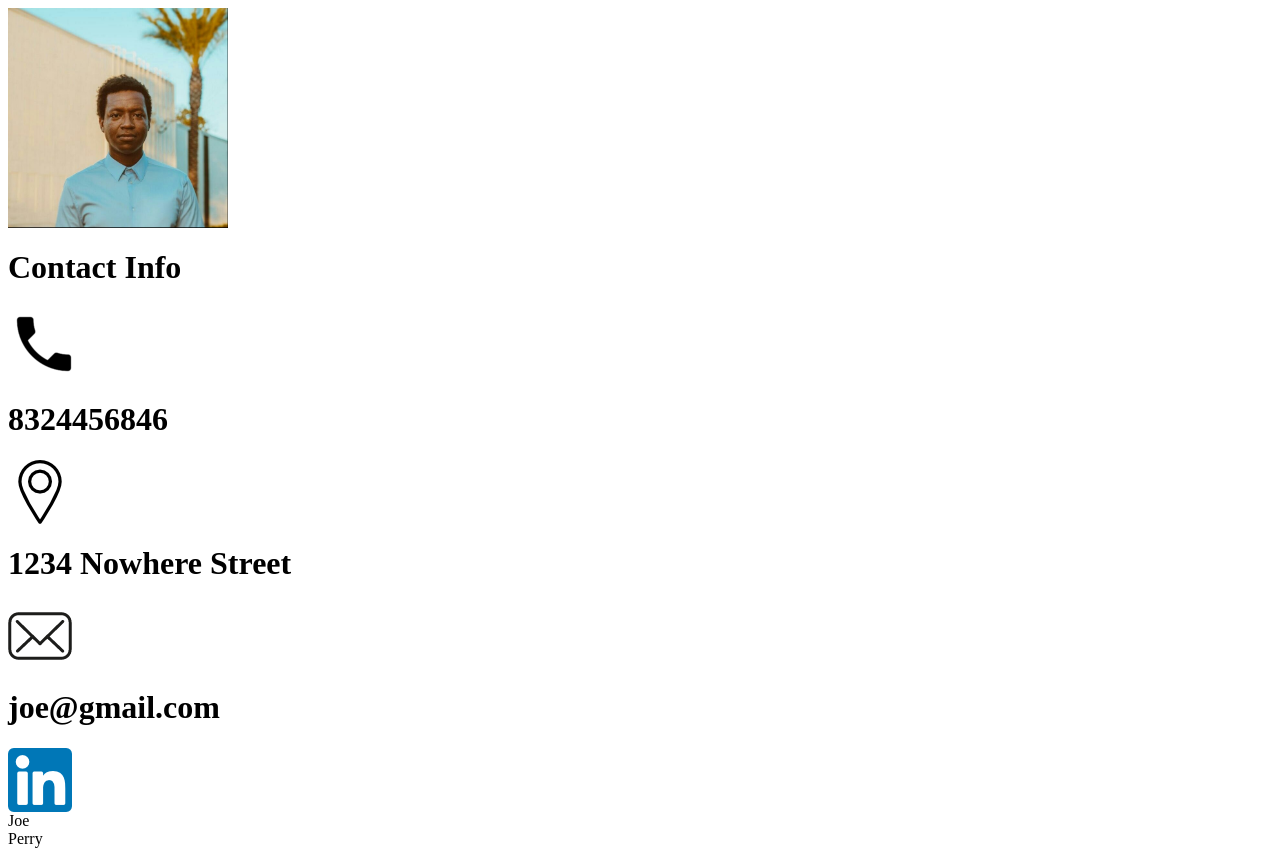
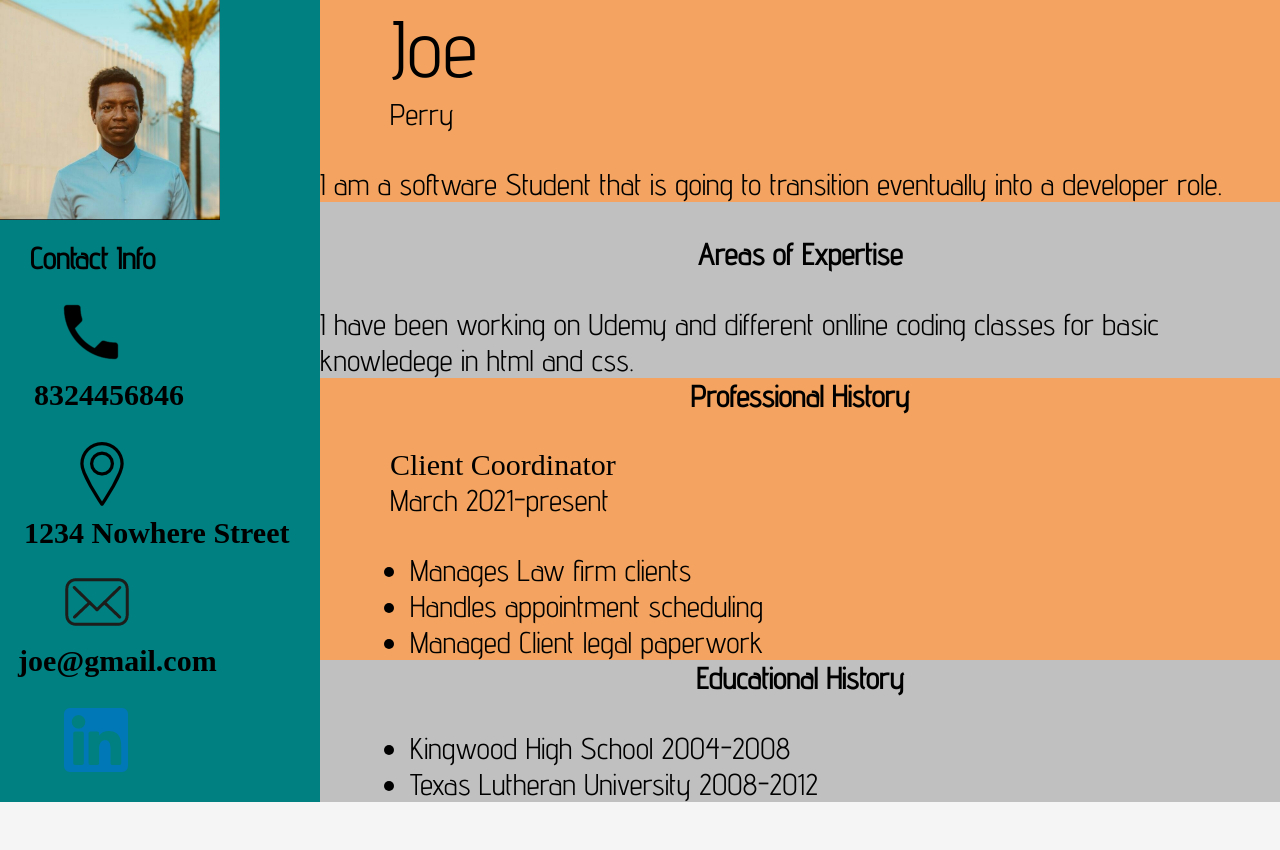
Before and after one commit to negra-mantequilla/Resumehw, a plain HTML site: page index.html in a window 1280 px wide. Shown: the top 850 px of the page. After the commit the page ends 802 px from the top, so only its background shows below. Drawn offline with Linux system fonts and the light colour scheme.

Commit message:
with new css link

```diff
--- a/index.html
+++ b/index.html
@@ -7,7 +7,7 @@
   <link rel="preconnect" href="https://fonts.googleapis.com">
 <link rel="preconnect" href="https://fonts.gstatic.com" crossorigin>
 <link href="https://fonts.googleapis.com/css2?family=Advent+Pro:wght@400&display=swap" rel="stylesheet">
-  <link rel="stylesheet" href="resume.styles.css">
+  <link rel="stylesheet" href="styles.css">
 
 
 </head>
```
Also changed, not shown: 1 other file.
